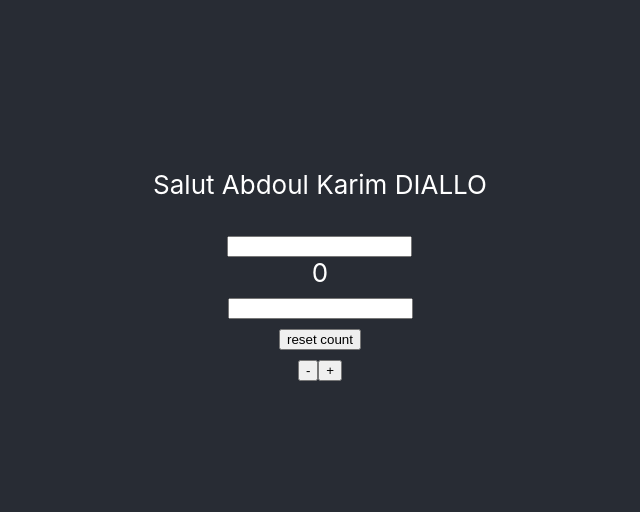
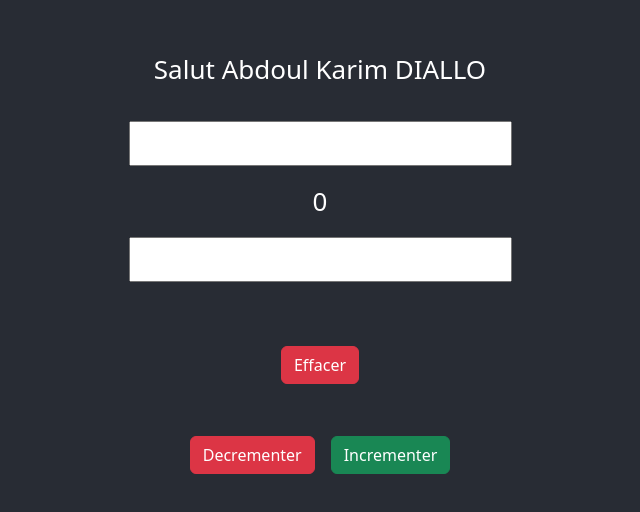
Before and after one commit to abdoulkarim20/learning-react-hooks, a React (Create React App) app: page / in a window 1280 px wide. Shown: the part 138-650 px from the top of the page, without its empty margins (320-960 px from the left). Built offline with nearby package versions, Linux system fonts and the light colour scheme.

Commit message:
add dependencices bootstrap in to project and costums the style project

```diff
--- a/package.json
+++ b/package.json
@@ -6,6 +6,7 @@
     "@testing-library/jest-dom": "^5.16.5",
     "@testing-library/react": "^13.4.0",
     "@testing-library/user-event": "^13.5.0",
+    "bootstrap": "^5.2.2",
     "react": "^18.2.0",
     "react-dom": "^18.2.0",
     "react-scripts": "5.0.1",
--- a/src/App.js
+++ b/src/App.js
@@ -1,8 +1,20 @@
 import './App.css';
-import React, { useState, useEffect,useRef } from 'react';
+import React, { useState, useEffect, useRef, useReducer } from 'react';
+const initialState = {
+  count: 0,
+  intValue: null
+}
+function reducer(state, action) {
+  switch (action.type) {
+    case "change": {
+
+    }
+  }
+}
 
 function App() {
-  const inpupRef=useRef();
+  const [state, dispatch] = useReducer(reducer, initialState);
+  const inpupRef = useRef();
   const [name, setName] = useState("Abdoul Karim DIALLO");
   const [count, setCount] = useState(0);
   const [value, setValue] = useState(null);
@@ -10,12 +22,12 @@ function App() {
   const [color, setColor] = useState("#ffffff");
   const handleOnchange = (e) => { setValue(e.target.value) };
   const onIncrement = () => {
-    inpupRef.current.value=null;
+    inpupRef.current.value = null;
     setValue(null);
     !!value && setCount(count + parseInt(value))
   }
   const onDecrement = () => {
-    inpupRef.current.value=null;
+    inpupRef.current.value = null;
     setValue(null);
     /*controle de flux*/
     !!value && setCount(count - parseInt(value))
@@ -31,19 +43,19 @@ function App() {
           <p>
             Salut {name}
           </p>
-          <input onChange={(e) => { setName(e.target.value) }}></input>
+          <input className='my-3' onChange={(e) => { setName(e.target.value) }}></input>
         </div>
         <div style={{ color: color }}>
           {count}
-          <div>
+          <div className='my-3'>
             <input ref={inpupRef} type="number" onChange={handleOnchange}></input>
           </div>
           <div>
-            <button onClick={resetCount}>reset count</button>
+            <button className='mt-5 btn btn-danger' onClick={resetCount}>Effacer</button>
           </div>
-          <div>
-            <button onClick={onDecrement}>-</button>
-            <button onClick={onIncrement}>+</button>
+          <div className='mt-5'>
+            <button className='btn btn-danger mx-2' onClick={onDecrement}>Decrementer</button>
+            <button className='btn btn-success mx-2' onClick={onIncrement}>Incrementer</button>
           </div>
         </div>
       </header>
--- a/src/index.js
+++ b/src/index.js
@@ -3,6 +3,10 @@ import ReactDOM from 'react-dom/client';
 import './index.css';
 import App from './App';
 import reportWebVitals from './reportWebVitals';
+/*Bootstrap css*/
+import "bootstrap/dist/css/bootstrap.min.css";
+/*Bootstrap bundljs*/
+import "bootstrap/dist/js/bootstrap.bundle.min";
 
 const root = ReactDOM.createRoot(document.getElementById('root'));
 root.render(
```
Also changed, not shown: 1 other file (tests, documents, lock files or other folders).
